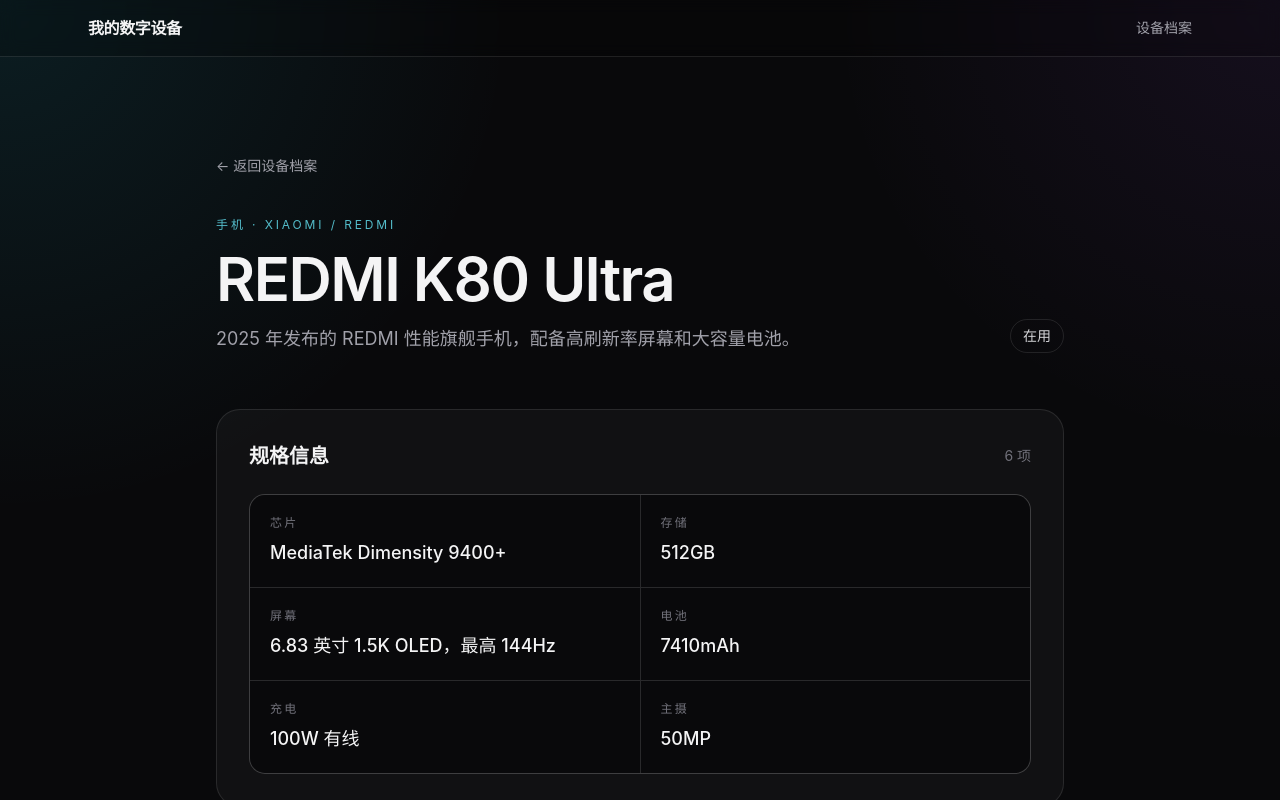
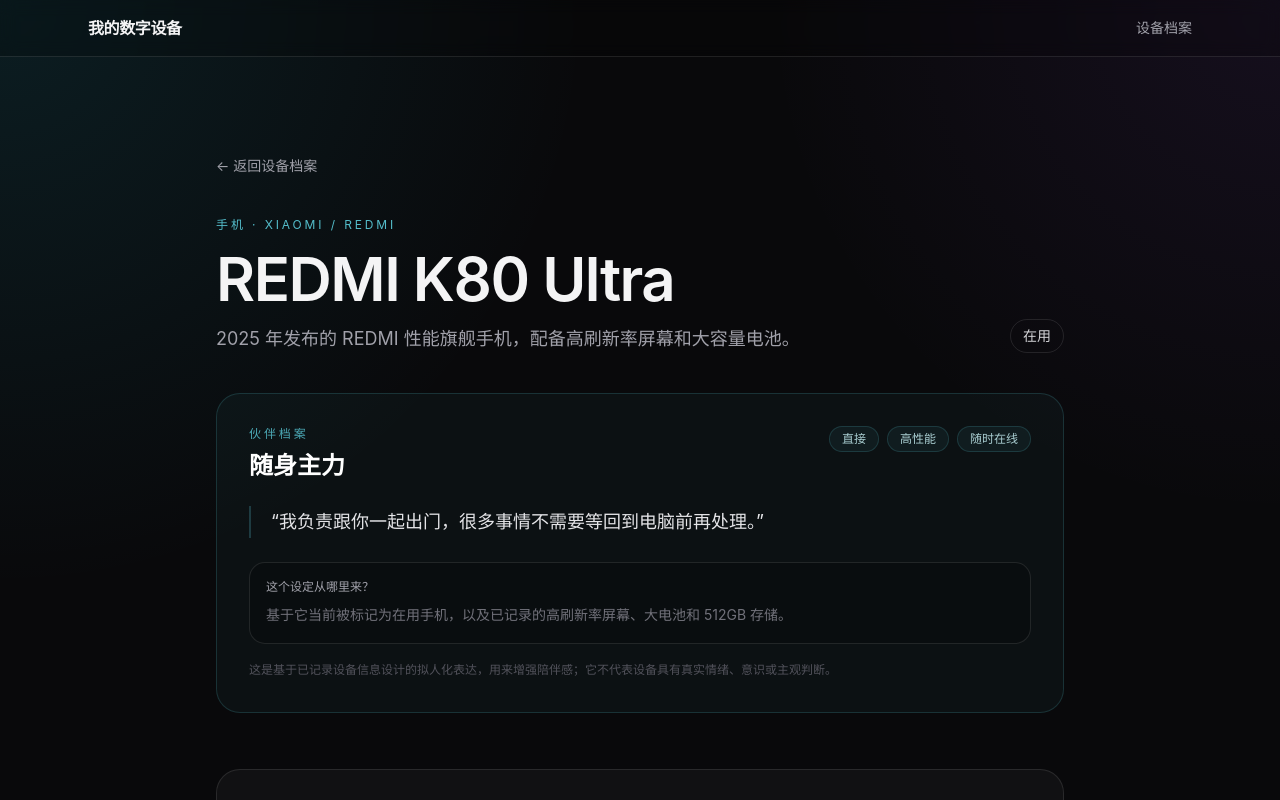
Before and after one commit to libinpg/mydigitaldevices, a Next.js app: page /devices/redmi-k80-ultra in a window 1280 px wide. Shown: the top 800 px of the page. Built offline with nearby package versions, Linux system fonts and the light colour scheme.

Commit message:
feat: add companion profile to device details

```diff
--- a/app/devices/[id]/page.tsx
+++ b/app/devices/[id]/page.tsx
@@ -1,5 +1,6 @@
 import Link from "next/link";
 import { notFound } from "next/navigation";
+import { getDeviceCompanion } from "@/data/companions";
 import { categoryLabels, devices } from "@/data/devices";
 
 const statusLabels = {
@@ -15,6 +16,8 @@
 export default function DeviceDetailPage({ params }: { params: { id: string } }) {
   const device = devices.find((item) => item.id === params.id);
   if (!device) notFound();
+
+  const companion = getDeviceCompanion(device.id);
 
   return (
     <main className="mx-auto max-w-4xl px-6 py-16 sm:py-24">
@@ -36,6 +39,37 @@
           </span>
         </div>
       </section>
+
+      {companion && (
+        <section className="mt-10 rounded-3xl border border-cyan-300/15 bg-cyan-300/[0.035] p-6 sm:p-8">
+          <div className="flex flex-col gap-5 sm:flex-row sm:items-start sm:justify-between">
+            <div>
+              <p className="text-xs uppercase tracking-[0.24em] text-cyan-300/70">伙伴档案</p>
+              <h2 className="mt-2 text-2xl font-semibold text-white">{companion.role}</h2>
+            </div>
+            <div className="flex flex-wrap gap-2">
+              {companion.traits.map((trait) => (
+                <span key={trait} className="rounded-full border border-cyan-300/15 bg-cyan-300/5 px-3 py-1 text-xs text-cyan-100/80">
+                  {trait}
+                </span>
+              ))}
+            </div>
+          </div>
+
+          <blockquote className="mt-6 border-l-2 border-cyan-300/20 pl-5 text-lg leading-8 text-zinc-200">
+            “{companion.voice}”
+          </blockquote>
+
+          <div className="mt-6 rounded-2xl border border-white/10 bg-black/20 p-4">
+            <p className="text-xs font-medium text-zinc-400">这个设定从哪里来？</p>
+            <p className="mt-2 text-sm leading-6 text-zinc-500">{companion.basis}</p>
+          </div>
+
+          <p className="mt-4 text-xs leading-5 text-zinc-600">
+            这是基于已记录设备信息设计的拟人化表达，用来增强陪伴感；它不代表设备具有真实情绪、意识或主观判断。
+          </p>
+        </section>
+      )}
 
       <section className="mt-14 rounded-3xl border border-white/10 bg-white/[0.035] p-6 sm:p-8">
         <div className="mb-6 flex items-center justify-between">
```
